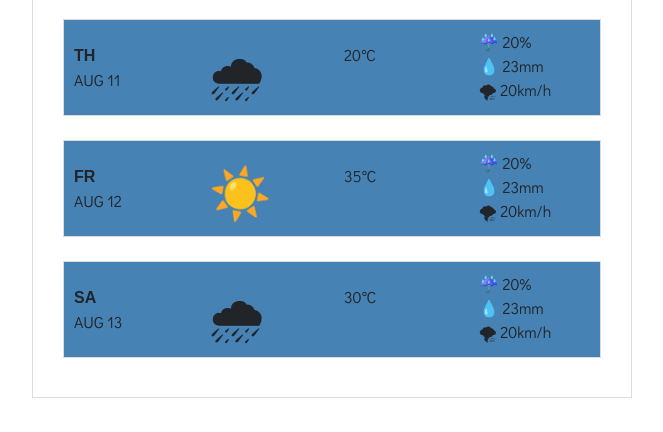
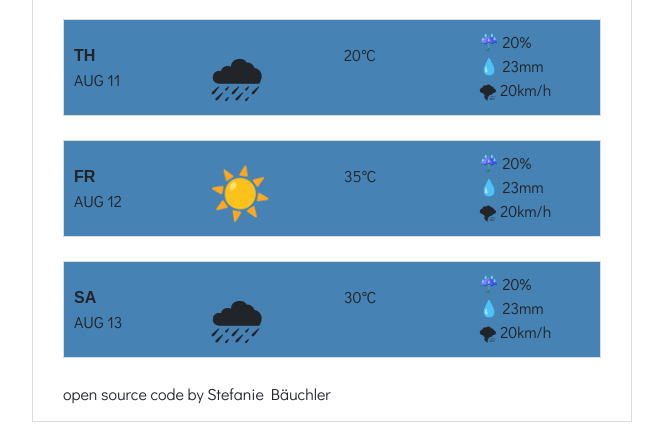
Before and after one commit to StefanieBaeuchler/weather-app-prototype_, a plain HTML site: page index.html in a window 1280 px wide. Shown: the part 702-1134 px from the top of the page, without its empty margins (308-971 px from the left). Before the commit the page ends 1110 px from the top, so only its background shows below. Drawn offline with nearby package versions, Linux system fonts and the light colour scheme.

Commit message:
added github

```diff
--- a/index.html
+++ b/index.html
@@ -189,6 +189,9 @@
         </div>
     </div>
     <br />
+
+    open source code by <a href"https://github.com/StefanieBaeuchler/weather-app-prototype_.git">Stefanie Bäuchler</a>
+
     <script src = "src/index.js" >
     </script>
 
```
